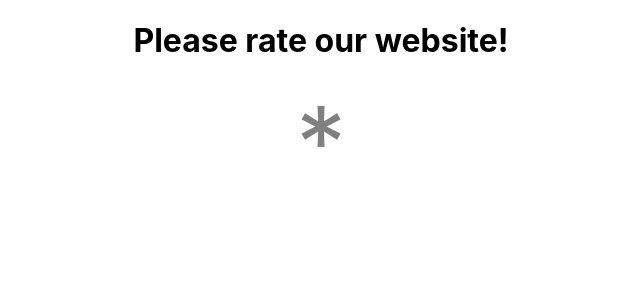
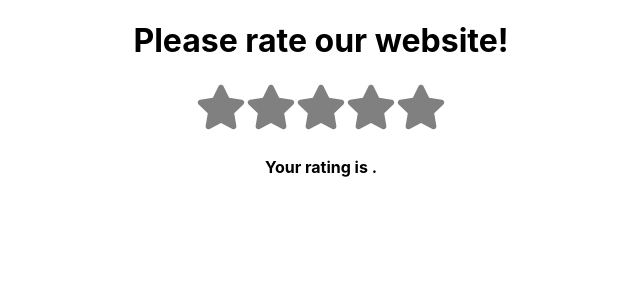
Before and after one commit to AJmints/IntelliJAC-LiftOff, a React (Create React App) app in the folder frontend_intellijac/intellijac-frontend/: page / in a window 1280 px wide. Shown: the top 300 px of the page, without its empty margins (319-959 px from the left). Built offline with nearby package versions, Linux system fonts and the light colour scheme.

Commit message:
Created Ratings.js with an interactive star rating system for the app and Ratings.css for some styling.

```diff
--- a/frontend_intellijac/intellijac-frontend/package.json
+++ b/frontend_intellijac/intellijac-frontend/package.json
@@ -8,6 +8,8 @@
     "@testing-library/user-event": "^13.5.0",
     "react": "^18.2.0",
     "react-dom": "^18.2.0",
+    "react-icon": "^1.0.0",
+    "react-icons": "^4.12.0",
     "react-scripts": "^5.0.1",
     "web-vitals": "^2.1.4"
   },
--- a/frontend_intellijac/intellijac-frontend/src/Rating.css
+++ b/frontend_intellijac/intellijac-frontend/src/Rating.css
@@ -1,4 +1,9 @@
-.stars {
-    color: gray;
-    font-size: 100px;
+.star {
+    cursor: pointer;
 }
+
+input[type="radio"] {
+    display: none;
+}
+
+/* #ffa500 #808080*/
--- a/frontend_intellijac/intellijac-frontend/src/Rating.js
+++ b/frontend_intellijac/intellijac-frontend/src/Rating.js
@@ -1,12 +1,37 @@
-import React from "react";
+import React, {useState} from "react";
 import './Rating.css';
+import { FaStar } from "react-icons/fa";
 
 function Ratings() {
+
+    // useState with onclick...
+    const [rating, setRating] = useState(null);
+
     return (
-        <div>
-            <h1>Please rate our website!</h1>
-            <span class="stars">*</span>
-        </div>
+        <body>
+            <div>
+                <h1>Please rate our website!</h1>
+                {/* mapped over 5 items using an empty array */}
+                {/* added iterator i as another argument/parameter to assign each star a number. i+1 b/c arrays starts at 0 and we want 1 to start */}
+                {[...Array(5)].map((star, i) => {
+
+                    const ratingNumber = i + 1;
+
+                    return (
+                    <label>
+                        {/* used radio input, so users can "click on stars". Radio input hidden using css  */}
+                        {/* onclick... */}
+                        <input type="radio" name="rating" value={ratingNumber} onClick={() => setRating(ratingNumber)}></input>
+                        {/* set colors of stars with ternary operator*/}
+                        <FaStar className="star" size={50} color={ratingNumber <= rating ? "#ffa500" : "#808080"}/>
+                    </label>
+                    );
+                })}
+
+                <h4> Your rating is {rating}.</h4>
+            </div>
+
+        </body>
 
 
     );
```
Also changed, not shown: 1 other file (tests, documents, lock files or other folders).
